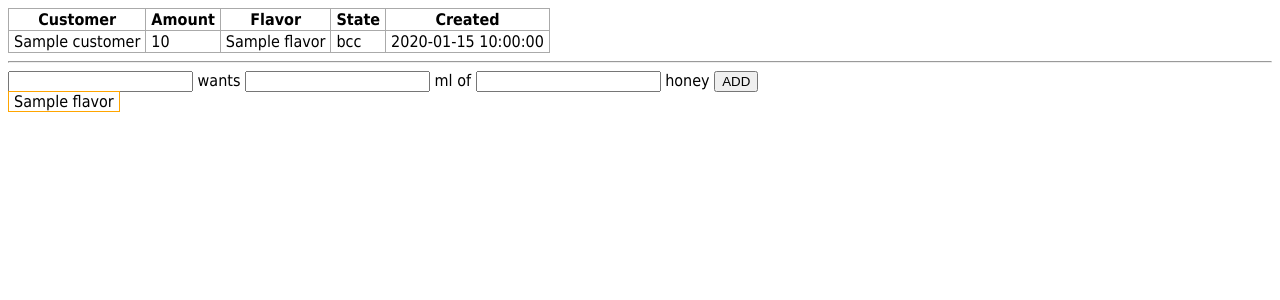
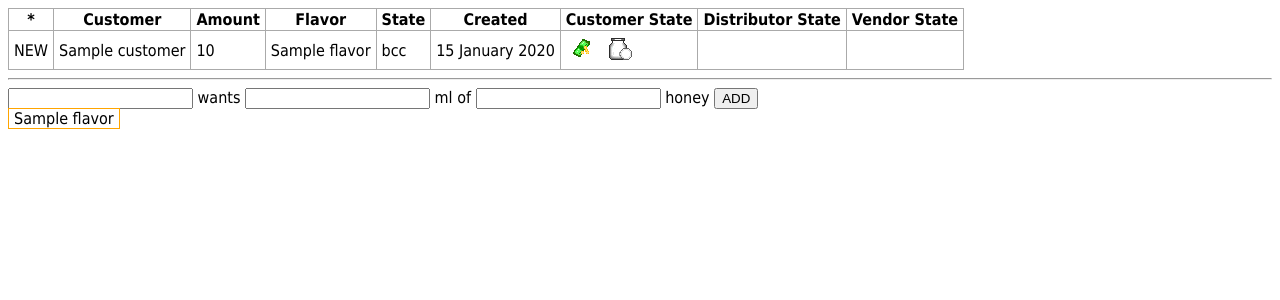
Before and after one commit to chyvonomys/beezness, a Python web app: template templates/orderlist.html in a window 1280 px wide. Shown: the top 300 px of the page. Run offline with Jinja, Linux system fonts and the light colour scheme; the template is opened without the code that fills it: most values are stand-ins (such as "Sample title", 1, 10 or a date in 2020).

Commit message:
state visualization with sprites

```diff
--- a/app.yaml
+++ b/app.yaml
@@ -13,6 +13,10 @@ handlers:
   static_files: theme.css
   upload: theme\.css
 
+- url: /sprites\.png
+  static_files: sprites.png
+  upload: sprites.png
+
 - url: .*
   script: main.app
 
--- a/templates/orderlist.html
+++ b/templates/orderlist.html
@@ -1,24 +1,43 @@
 <!DOCTYPE html>
 
 <html>
-  <head><title>Beezness: Orders</title></head>
-  <link rel="stylesheet" type="text/css" href="/theme.css">
+  <head>
+    <title>Beezness: Orders</title>
+    <link rel="stylesheet" type="text/css" href="/theme.css">
+  </head>
   <body>
     <table>
       <tr>
+	<th>*
 	<th>Customer
 	<th>Amount
 	<th>Flavor
 	<th>State
 	<th>Created
+	<th>Customer State
+	<th>Distributor State
+	<th>Vendor State
       </tr>
       {% for o in orders %}
       <tr>
+	<td>{% if o.state == 'bcc' %}NEW{% endif %}
 	<td>{{ o.customer }}
 	<td>{{ o.amount }}
 	<td>{{ o.flavor }}
 	<td>{{ o.state }}
-	<td>{{ o.created }}
+	<td>{{ o.created.strftime("%d %B %Y") }}
+	<td>
+	  {% if o.state[0] == 'c' %}<span class="sprite honey" alt="honey"></span>{% endif %}
+	  {% if o.state[1] == 'c' %}<span class="sprite money" alt="money"></span>{% endif %}
+	  {% if o.state[2] == 'c' %}<span class="sprite jar" alt="jar"></span>{% endif %}
+	<td>
+	  {% if o.state[0] == 's' %}<span class="sprite honey" alt="honey"></span>{% endif %}
+	  {% if o.state[1] == 's' %}<span class="sprite money" alt="money"></span>{% endif %}
+	  {% if o.state[2] == 's' %}<span class="sprite jar" alt="jar"></span>{% endif %}
+	<td>
+	  {% if o.state[0] == 'm' %}<span class="sprite honey" alt="honey"></span>{% endif %}
+	  {% if o.state[1] == 'm' %}<span class="sprite money" alt="money"></span>{% endif %}
+	  {% if o.state[2] == 'm' %}<span class="sprite jar" alt="jar"></span>{% endif %}
       </tr>
       {% endfor %}
     </table>
--- a/theme.css
+++ b/theme.css
@@ -20,3 +20,14 @@ th, td {
     padding-left: 5px;
     padding-right: 5px;
 }
+
+.sprite {
+    width: 32px;
+    height: 32px;
+    display: inline-block;
+    background: url('sprites.png');
+}
+
+.honey { background-position: 0px 0px; }
+.jar { background-position: -32px 0; }
+.money { background-position: -64px 0; }
```
Also changed, not shown: sprites.png (added).
